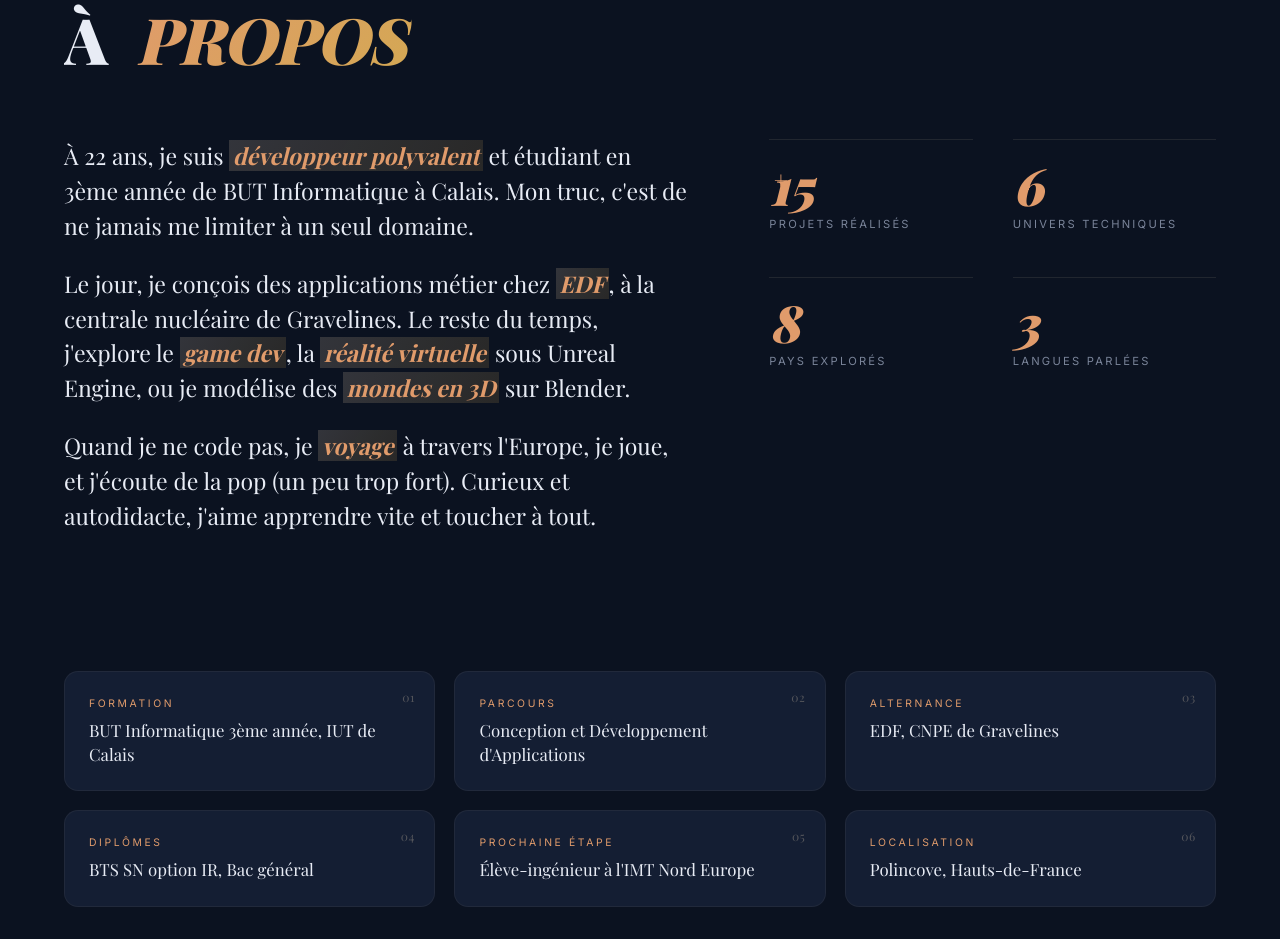
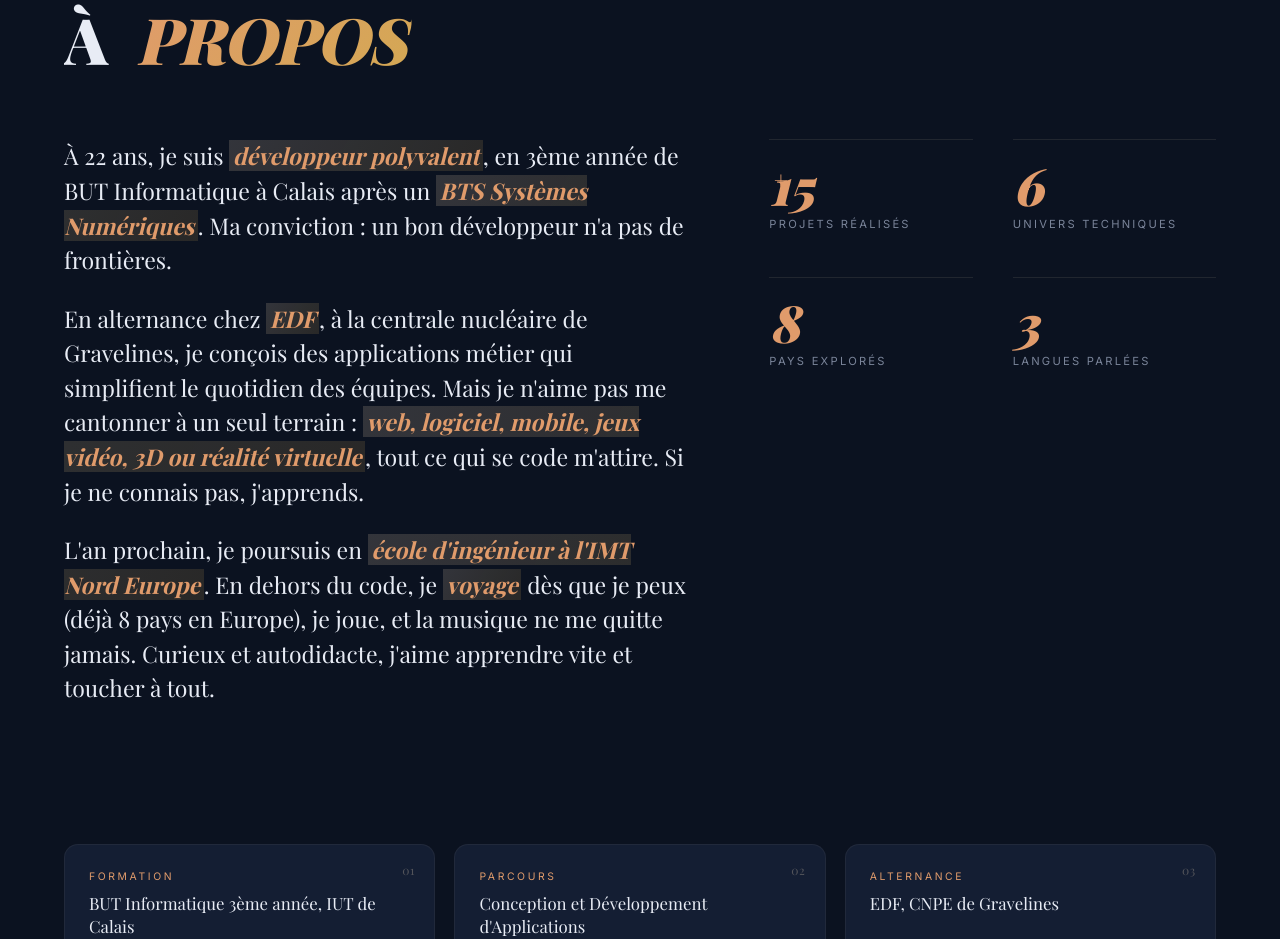
Before and after one commit to ittaq62/Portfolio, a Vue app: page / in a window 1280 px wide. Shown: the part 920-1859 px from the top of the page. Built offline with nearby package versions, Linux system fonts and the light colour scheme; no server answers.

Commit message:
A propos : nouveau texte (version sobre et ouverte, sans limites, mention BTS et IMT)

```diff
--- a/src/components/AboutSection.vue
+++ b/src/components/AboutSection.vue
@@ -13,20 +13,23 @@
       <!-- Texte principal -->
       <div class="about__text" ref="textRef">
         <p class="about__intro">
-          À 22 ans, je suis <span class="about__highlight">développeur polyvalent</span> et étudiant
-          en 3ème année de BUT Informatique à Calais. Mon truc, c'est de
-          ne jamais me limiter à un seul domaine.
+          À 22 ans, je suis <span class="about__highlight">développeur polyvalent</span>,
+          en 3ème année de BUT Informatique à Calais après un
+          <span class="about__highlight">BTS Systèmes Numériques</span>.
+          Ma conviction : un bon développeur n'a pas de frontières.
         </p>
         <p class="about__intro">
-          Le jour, je conçois des applications métier chez <span class="about__highlight">EDF</span>,
-          à la centrale nucléaire de Gravelines. Le reste du temps, j'explore le
-          <span class="about__highlight">game dev</span>, la <span class="about__highlight">réalité virtuelle</span>
-          sous Unreal Engine, ou je modélise des <span class="about__highlight">mondes en 3D</span> sur Blender.
+          En alternance chez <span class="about__highlight">EDF</span>, à la centrale nucléaire
+          de Gravelines, je conçois des applications métier qui simplifient le quotidien des équipes.
+          Mais je n'aime pas me cantonner à un seul terrain :
+          <span class="about__highlight">web, logiciel, mobile, jeux vidéo, 3D ou réalité virtuelle</span>,
+          tout ce qui se code m'attire. Si je ne connais pas, j'apprends.
         </p>
         <p class="about__intro">
-          Quand je ne code pas, je <span class="about__highlight">voyage</span> à travers l'Europe,
-          je joue, et j'écoute de la pop (un peu trop fort). Curieux et autodidacte,
-          j'aime apprendre vite et toucher à tout.
+          L'an prochain, je poursuis en <span class="about__highlight">école d'ingénieur à l'IMT Nord Europe</span>.
+          En dehors du code, je <span class="about__highlight">voyage</span> dès que je peux
+          (déjà 8 pays en Europe), je joue, et la musique ne me quitte jamais.
+          Curieux et autodidacte, j'aime apprendre vite et toucher à tout.
         </p>
       </div>
 
```
